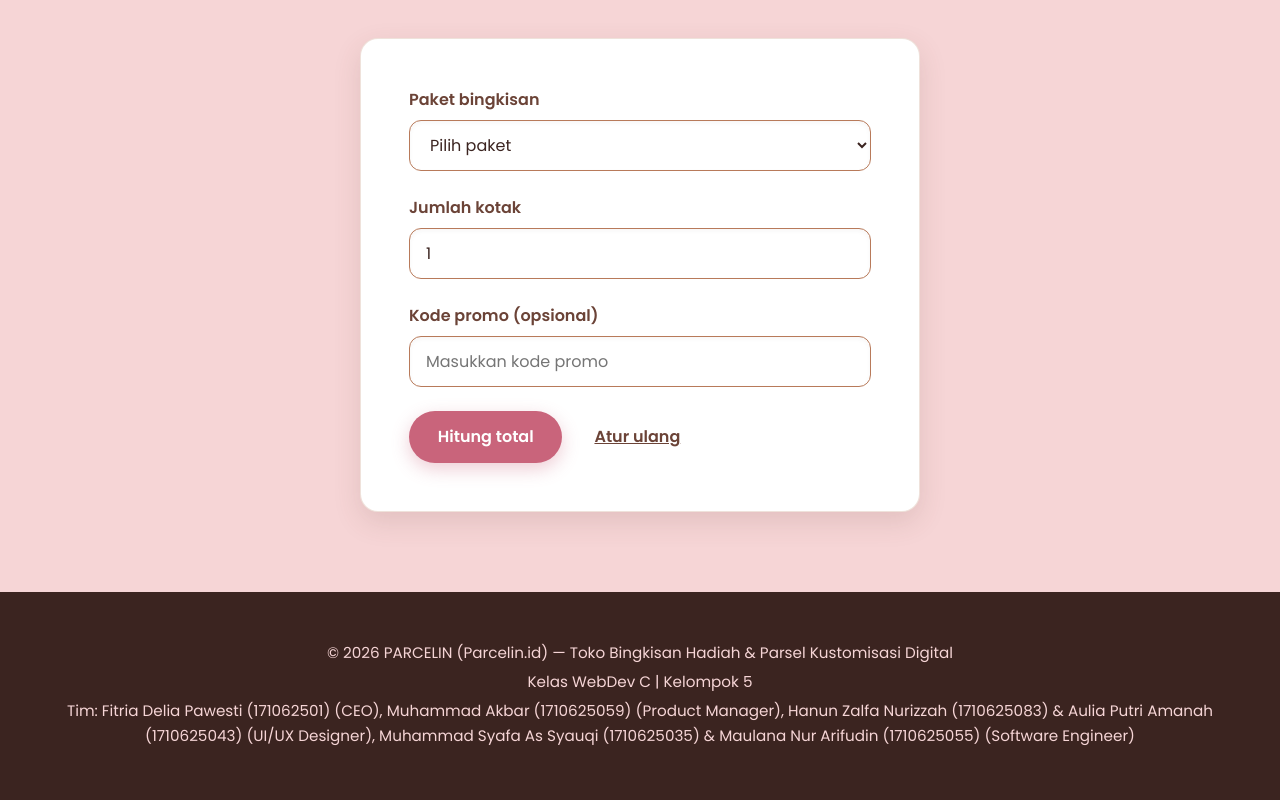
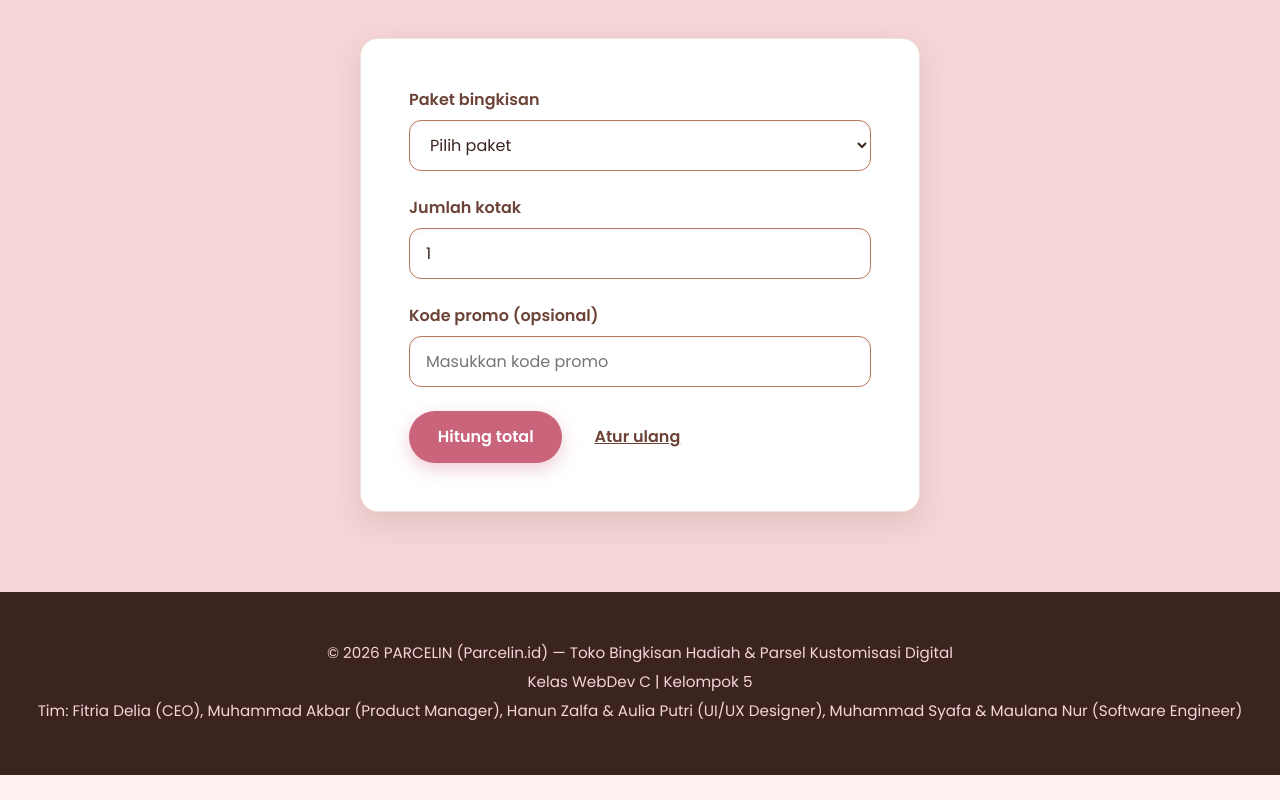
Before and after one commit to fpawesti/bingkisan-kustom-klp5-bisdigc, a plain HTML site: page index.html in a window 1280 px wide. Shown: the part 1994-2794 px from the top of the page. After the commit the page ends 2769 px from the top, so only its background shows below. Drawn offline with nearby package versions, Linux system fonts and the light colour scheme.

Commit message:
Update index.html

```diff
--- a/index.html
+++ b/index.html
@@ -198,7 +198,7 @@
   <footer id="footer-section" data-role="CEO" class="footer">
   <p>© 2026 PARCELIN (Parcelin.id) — Toko Bingkisan Hadiah &amp; Parsel Kustomisasi Digital</p>
   <p>Kelas WebDev C | Kelompok 5</p>
-  <p>Tim: Fitria Delia Pawesti (171062501) (CEO), Muhammad Akbar (1710625059) (Product Manager), Hanun Zalfa Nurizzah (1710625083) &amp; Aulia Putri Amanah (1710625043) (UI/UX Designer), Muhammad Syafa As Syauqi (1710625035) &amp; Maulana Nur Arifudin (1710625055) (Software Engineer)</p>
+  <p>Tim: Fitria Delia (CEO), Muhammad Akbar (Product Manager), Hanun Zalfa &amp; Aulia Putri (UI/UX Designer), Muhammad Syafa &amp; Maulana Nur (Software Engineer)</p>
 </footer>
     <script src="script.js"></script>
 </body>
```
